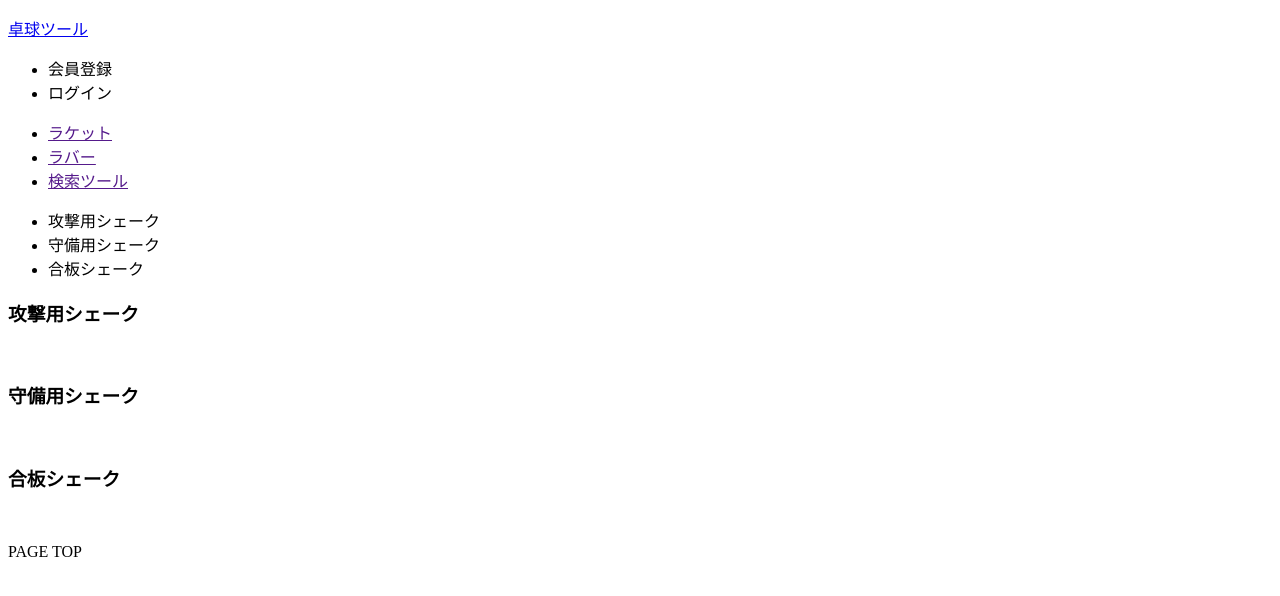
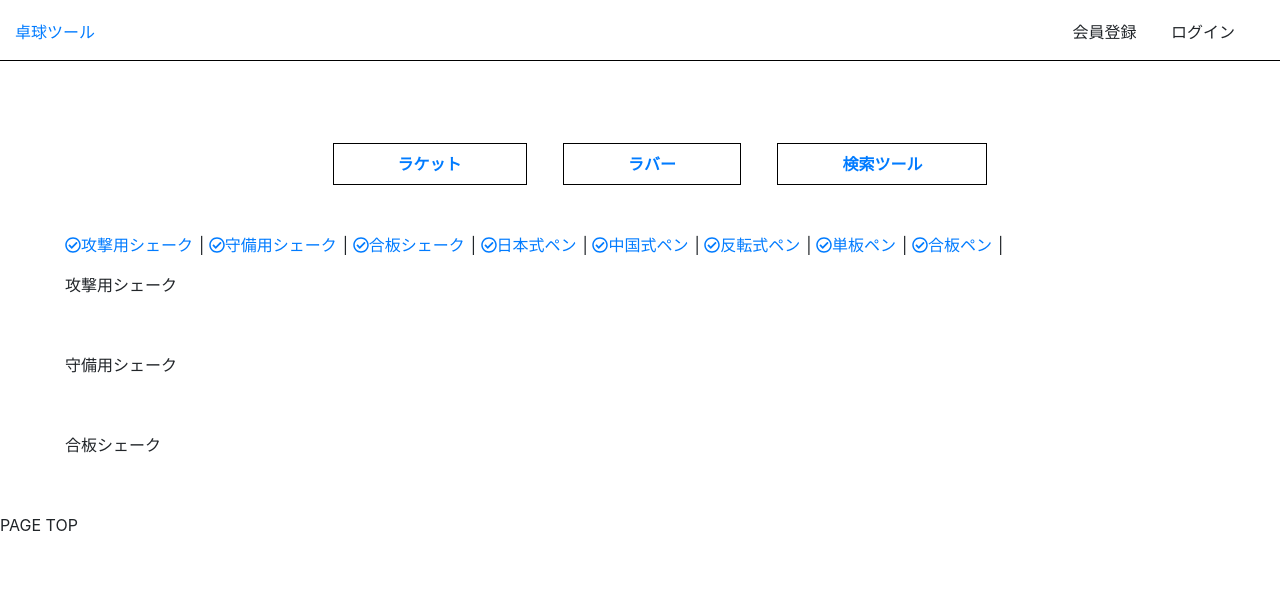
Before and after one commit to yumayamaguchi/table-tennis-select, a PHP site: page / in a window 1280 px wide. Shown: the top 596 px of the page. Run offline with PHP 8.4, Linux system fonts and the light colour scheme.

Commit message:
second_commit

```diff
--- a/index.php
+++ b/index.php
@@ -4,40 +4,55 @@
 <head>
     <meta charset="utf-8">
     <link rel="stylesheet" href="style.css">
+    <link rel="stylesheet" href="https://stackpath.bootstrapcdn.com/bootstrap/4.3.1/css/bootstrap.min.css">
 </head>
 
 <body>
     <!-- headerここから -->
     <header>
-        <p><a href="index.php">卓球ツール</a></p>
-        <ul>
-            <li>会員登録</li>
-            <li>ログイン</li>
-        </ul>
+        <div class="container-fluid">
+            <div class="row">
+                <div class="head col-md-6">
+                    <p><a href="index.php">卓球ツール</a></p>
+                </div>
+                <div class="head_1 col-md-6">
+                    <ul>
+                        <li>会員登録</li>
+                        <li>ログイン</li>
+                    </ul>
+                </div>
+            </div>
+        </div>
     </header>
     <!-- headerここまで -->
     <!-- main_barここから -->
     <div id="main_bar">
         <ul>
-            <li><a href="">ラケット</a></li>
-            <li><a href="">ラバー</a></li>
-            <li><a href="">検索ツール</a></li>
+            <a href=""><li>ラケット</li></a>
+            <a href=""><li>ラバー</li></a>
+            <a href=""><li>検索ツール</li></a>
         </ul>
     </div>
     <!-- main_barここまで -->
     <!-- side_barここから -->
+    <div class="center">
     <div id="side_bar">
         <ul>
-            <li><a>攻撃用シェーク</a></li>
-            <li><a>守備用シェーク</a></li>
-            <li><a>合板シェーク</a></li>
+            <li><a href=""><i class="far fa-check-circle"></i>攻撃用シェーク</a></li>|
+            <li><a href=""><i class="far fa-check-circle"></i>守備用シェーク</a></li>|
+            <li><a href=""><i class="far fa-check-circle"></i>合板シェーク</a></li>|
+            <li><a href=""><i class="far fa-check-circle"></i>日本式ペン</a></li>|
+            <li><a href=""><i class="far fa-check-circle"></i>中国式ペン</a></li>|
+            <li><a href=""><i class="far fa-check-circle"></i>反転式ペン</a></li>|
+            <li><a href=""><i class="far fa-check-circle"></i>単板ペン</a></li>|
+            <li><a href=""><i class="far fa-check-circle"></i>合板ペン</a></li>|
         </ul>
     </div>
     <!-- side_barここまで -->
     <!-- main_visualここから -->
     <div id="main_visual">
         <div class="">
-            <h3>攻撃用シェーク</h3>
+            <p>攻撃用シェーク</p>
             <a href="">
                 <div class="">
                     <img href="">
@@ -46,7 +61,7 @@
             </a>
         </div>
         <div class="">
-            <h3>守備用シェーク</h3>
+            <p>守備用シェーク</p>
             <a href="">
                 <div class="">
                     <img href="">
@@ -55,7 +70,7 @@
             </a>
         </div>
         <div class="">
-            <h3>合板シェーク</h3>
+            <p>合板シェーク</p>
             <a href="">
                 <div class="">
                     <img href="">
@@ -64,12 +79,15 @@
             </a>
         </div>
     </div>
+    </div>
     <!-- main_visualここまで -->
     <!-- フッターここから -->
     <footer>
         <p>PAGE TOP</p>
     </footer>
     <!-- フッターここまで -->
+    <script src="https://stackpath.bootstrapcdn.com/bootstrap/4.3.1/js/bootstrap.min.js"></script>
+    <script defer src="https://use.fontawesome.com/releases/v5.7.2/js/all.js"></script>
 </body>
 
 </html>
--- a/style.css
+++ b/style.css
@@ -0,0 +1,74 @@
+body {
+    margin: 0;
+    padding: 0;
+}
+
+header {
+    border-bottom: solid 1px black;
+    margin-top: 20px;
+}
+
+@media (min-width: 768px) {
+.head_1 {
+    text-align: right;
+}
+}
+
+header ul {
+    list-style: none;
+    padding: 0;
+}
+
+header ul li{
+    display: inline-block;
+    margin-right: 30px;
+}
+
+.center {
+    width: 1150px;
+    margin: 0 auto;
+}
+
+#main_bar {
+    clear: both;
+    text-align: center;
+    margin-top: 50px;
+}
+
+#main_bar ul li {
+    display: inline-block;
+    padding: 0.5em 4em;
+    margin: 2em 1em;
+    font-weight: bold;
+    background: #FFF;
+    border: solid 1px black;
+}
+
+@media (max-width: 950px) {
+    #main_bar ul li {
+        display: inline-block;
+        padding: 0.5em 1em;
+        margin: 2em .5em;
+        font-weight: bold;
+        background: #FFF;
+        border: solid 1px black;
+    }
+}
+
+#side_bar {
+    margin: 0;
+    padding: 0;
+}
+
+#side_bar ul {
+    padding: 0;
+}
+
+#side_bar ul li {
+    display: inline-block;
+    margin-right: 6px;
+}
+
+#side_bar ul li a {
+    text-decoration: none;
+}
```
